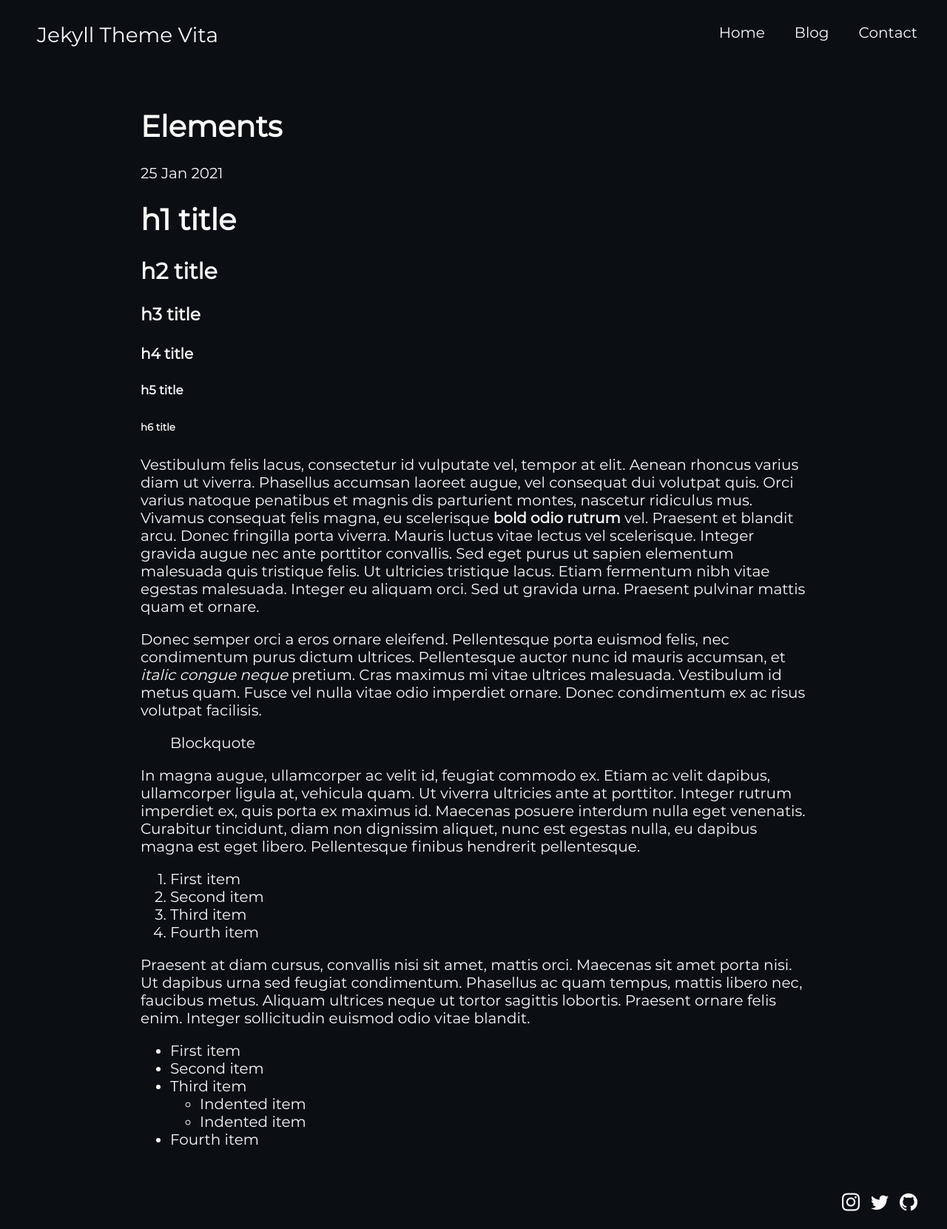
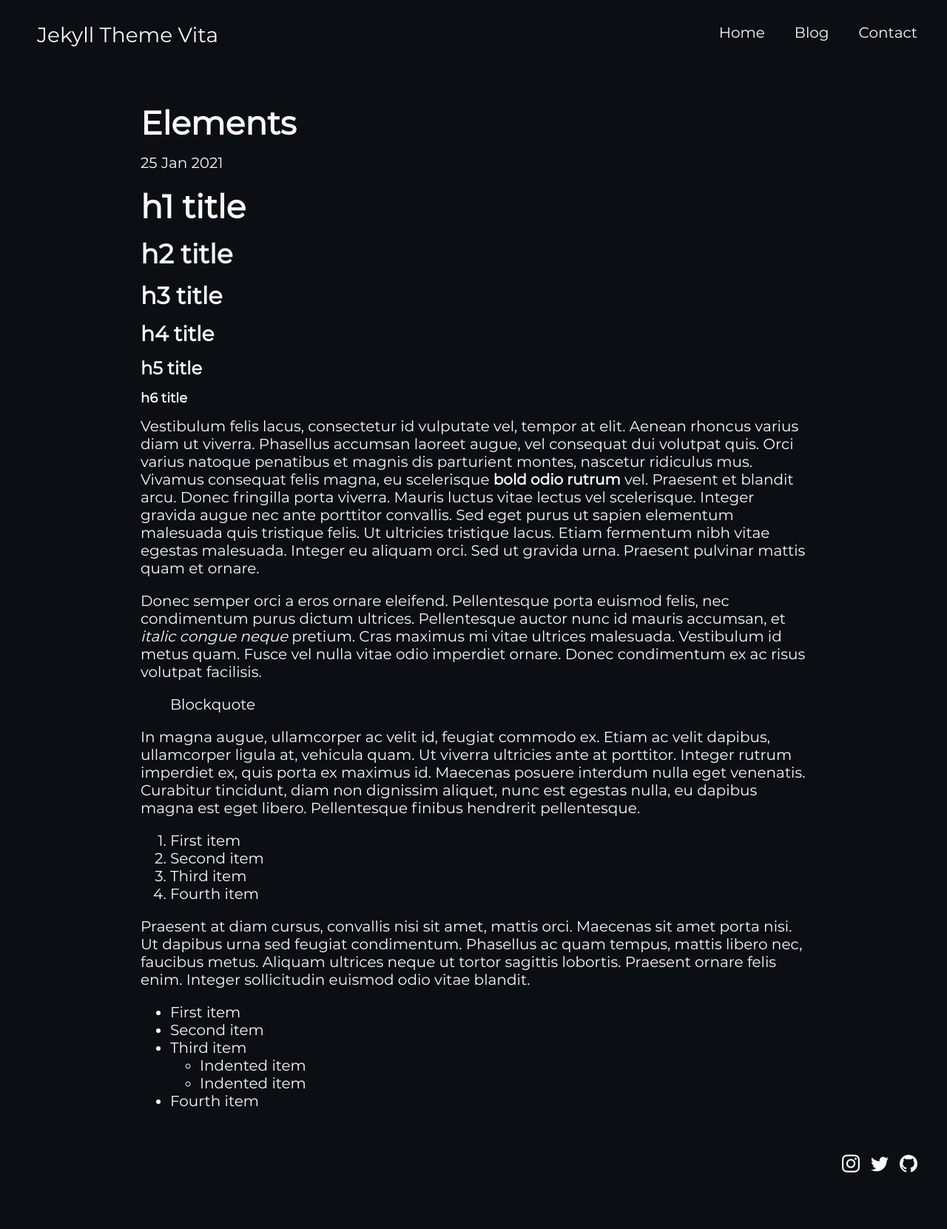
Before and after one commit to martinmorando/jekyll-theme-vita, a Jekyll site: the page built from collections/_posts/2021-01-25-elements.md, in a window 1280 px wide. Shown: the whole page at 74% size. Built offline with Jekyll 4.4.1, drawn with Linux system fonts in a browser that asks for light colours; some web fonts are replaced; after the commit the page ends 1609 px from its top, so only the background shows below that.

Commit message:
Style headings

```diff
--- a/assets/css/main.sass
+++ b/assets/css/main.sass
@@ -33,6 +33,34 @@ a
 
 a:hover
     color: #FFF !important
+
+h1,
+h2,
+h3,
+h4,
+h5,
+h6
+    float: left
+    margin: 0px 0px 15px 0px
+    width: 100%
+
+h1
+    font-size: 2.2em
+
+h2
+    font-size: 1.8em
+
+h3
+    font-size: 1.6em
+
+h4
+    font-size: 1.4em
+
+h5
+    font-size: 1.2em
+
+h6
+    font-size: 0.9em
 
 .center
     margin: 0 auto
```
